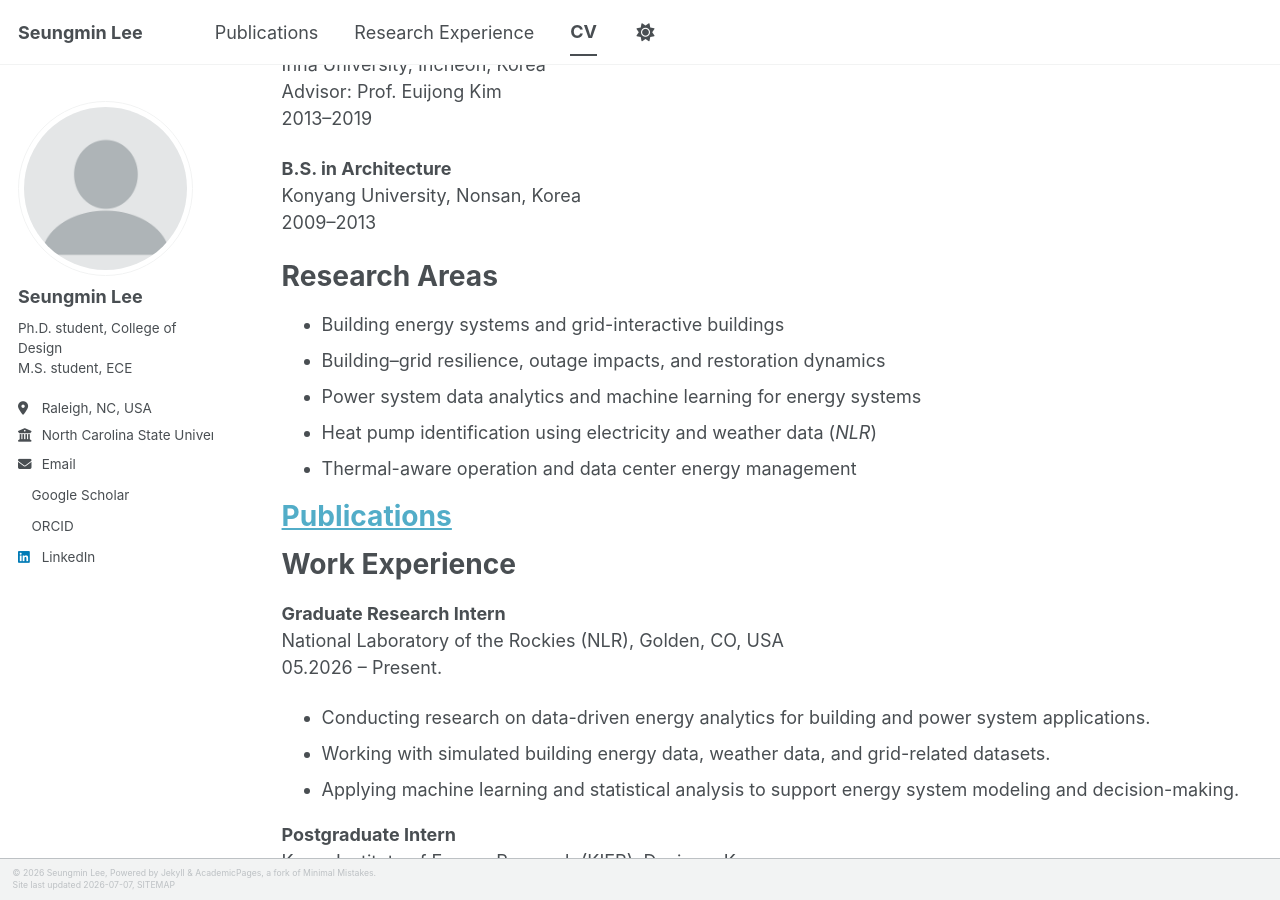
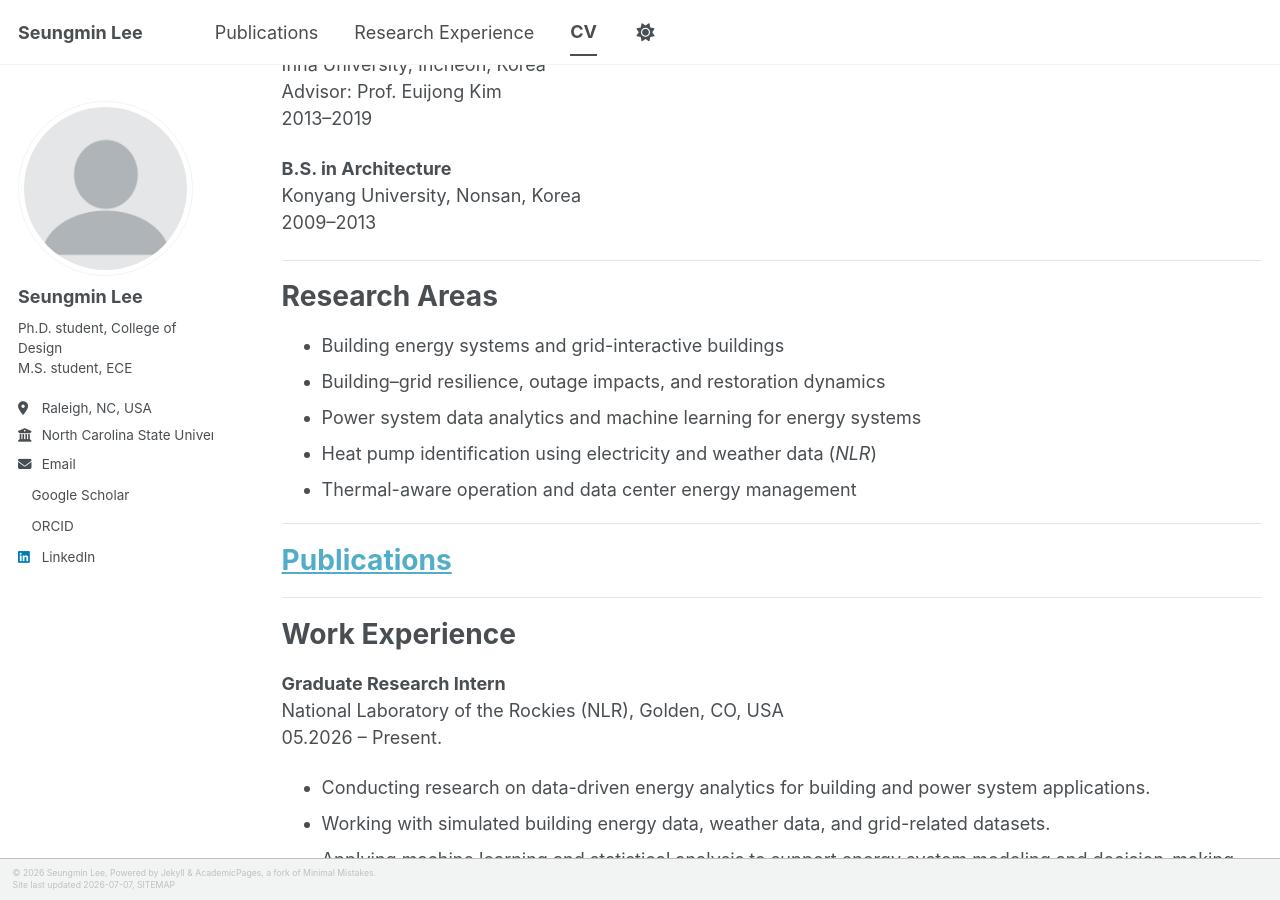
Before and after one commit to seungmi-nii/seungmi-nii.github.io, a Jekyll site: the page built from _pages/cv.md, in a window 1280 px wide and 900 px high, scrolled down 407 px. Built offline with Jekyll 4.4.1, drawn with Linux system fonts in a browser that asks for light colours; a style sheet for code colours, icons or effects is not loaded.

```diff
--- a/_pages/cv.md
+++ b/_pages/cv.md
@@ -30,6 +30,8 @@ Advisor: Prof. Euijong Kim
 Konyang University, Nonsan, Korea
 2009–2013
 
+<hr style="border:0; border-top:1px solid #e6e6e6; margin:1.1em 0;">
+
 Research Areas
 ======
 
@@ -39,8 +41,12 @@ Research Areas
 - Heat pump identification using electricity and weather data (*NLR*)
 - Thermal-aware operation and data center energy management
 
+<hr style="border:0; border-top:1px solid #e6e6e6; margin:1.1em 0;">
+
 [Publications](/publications/)
 ======
+
+<hr style="border:0; border-top:1px solid #e6e6e6; margin:1.1em 0;">
 
 Work Experience
 ======
@@ -94,6 +100,8 @@ Korea Institute of Energy Research (KIER), Daejeon, Korea
 - Analyzed residential heating systems and heat sources, including individual heating, central heating, district heating, oil, gas, and electricity.
 - Evaluated the energy performance of 17 residential buildings with different heating system configurations.
 
+<hr style="border:0; border-top:1px solid #e6e6e6; margin:1.1em 0;">
+
 Honors and Awards
 ======
 
@@ -104,6 +112,8 @@ Honors and Awards
 - UKC Travel Support, Korean-American Scientists and Engineers Association, 2023 and 2024
 - Industry-University Corporate Scholarship, KIER & Inha University, 2013–2014
 
+<hr style="border:0; border-top:1px solid #e6e6e6; margin:1.1em 0;">
+
 Affiliations and Service
 ======
 
@@ -113,6 +123,8 @@ Affiliations and Service
 - KSEA, Student Member, 2023–Present
 - IIBEC, Student Member, 2023–Present
 - Ph.D. Student Association, College of Design, NC State University, Treasurer, 2024–2025
+
+<hr style="border:0; border-top:1px solid #e6e6e6; margin:1.1em 0;">
 
 Technical Skills
 ======
```
